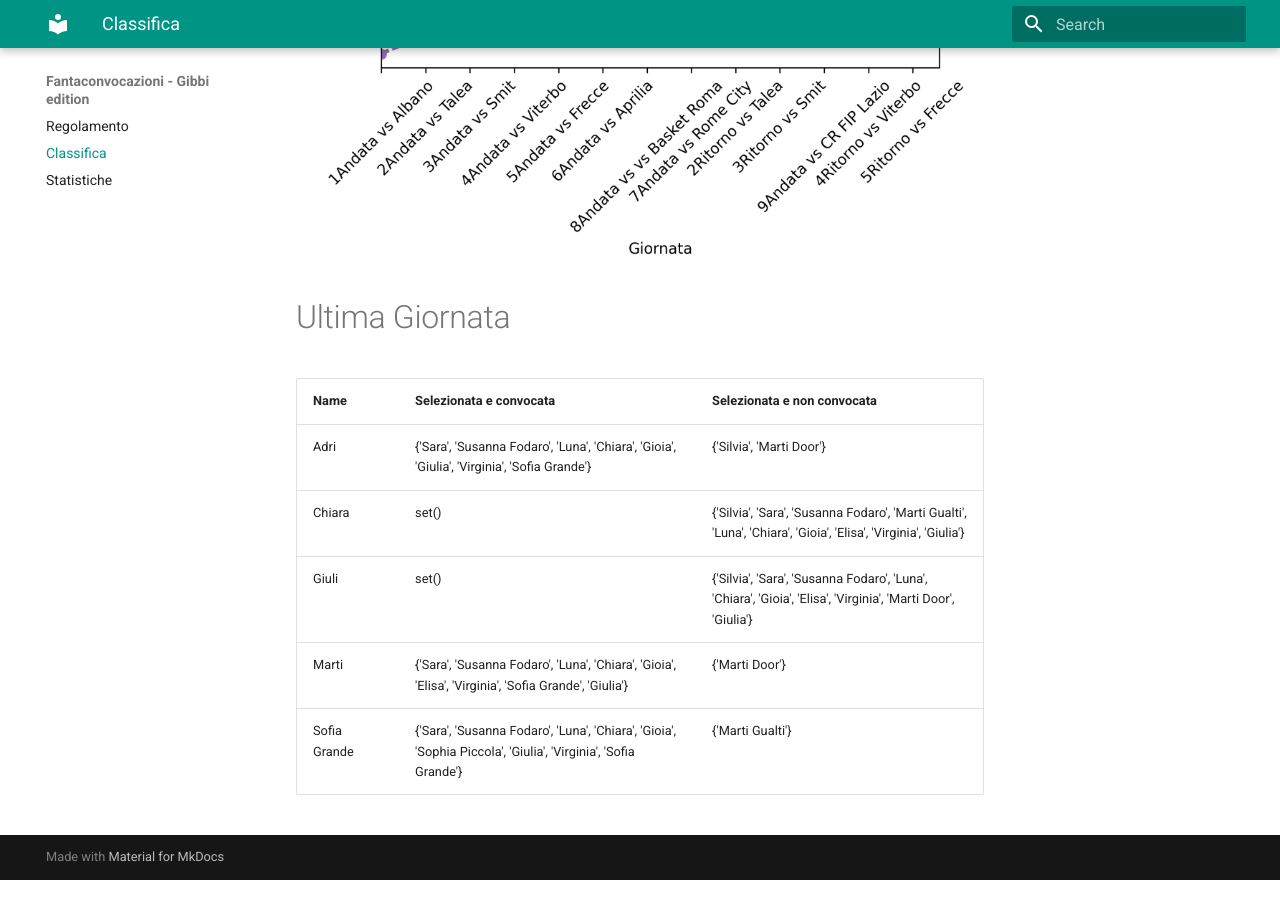
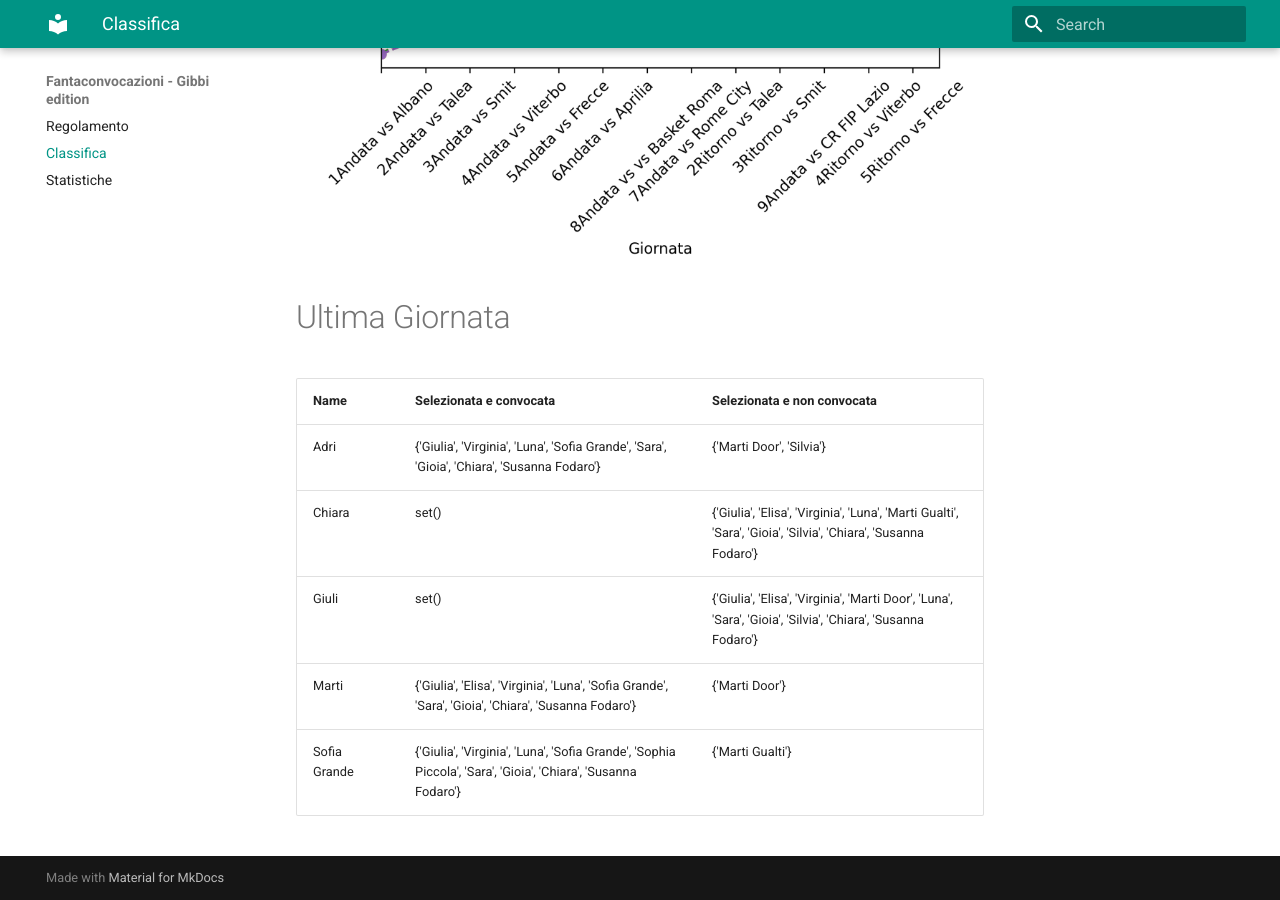
Before and after one commit to martinig94/fantagibbi, an MkDocs documentation site: the page built from docs/Classifica.md, in a window 1280 px wide and 900 px high, scrolled down 851 px. Built offline with MkDocs 1.6.1 and Material for MkDocs 9.7.7, drawn with Linux system fonts in a browser that asks for light colours.

Commit message:
Auto-update from main.py

```diff
--- a/docs/Classifica.md
+++ b/docs/Classifica.md
@@ -18,9 +18,9 @@
 <!-- START_TABLE CORRECT -->
 | Name         | Selezionata e convocata                                                                                       | Selezionata e non convocata                                                                                    |
 |:-------------|:--------------------------------------------------------------------------------------------------------------|:---------------------------------------------------------------------------------------------------------------|
-| Adri         | {'Sara', 'Susanna Fodaro', 'Luna', 'Chiara', 'Gioia', 'Giulia', 'Virginia', 'Sofia Grande'}                   | {'Silvia', 'Marti Door'}                                                                                       |
-| Chiara       | set()                                                                                                         | {'Silvia', 'Sara', 'Susanna Fodaro', 'Marti Gualti', 'Luna', 'Chiara', 'Gioia', 'Elisa', 'Virginia', 'Giulia'} |
-| Giuli        | set()                                                                                                         | {'Silvia', 'Sara', 'Susanna Fodaro', 'Luna', 'Chiara', 'Gioia', 'Elisa', 'Virginia', 'Marti Door', 'Giulia'}   |
-| Marti        | {'Sara', 'Susanna Fodaro', 'Luna', 'Chiara', 'Gioia', 'Elisa', 'Virginia', 'Sofia Grande', 'Giulia'}          | {'Marti Door'}                                                                                                 |
-| Sofia Grande | {'Sara', 'Susanna Fodaro', 'Luna', 'Chiara', 'Gioia', 'Sophia Piccola', 'Giulia', 'Virginia', 'Sofia Grande'} | {'Marti Gualti'}                                                                                               |
+| Adri         | {'Giulia', 'Virginia', 'Luna', 'Sofia Grande', 'Sara', 'Gioia', 'Chiara', 'Susanna Fodaro'}                   | {'Marti Door', 'Silvia'}                                                                                       |
+| Chiara       | set()                                                                                                         | {'Giulia', 'Elisa', 'Virginia', 'Luna', 'Marti Gualti', 'Sara', 'Gioia', 'Silvia', 'Chiara', 'Susanna Fodaro'} |
+| Giuli        | set()                                                                                                         | {'Giulia', 'Elisa', 'Virginia', 'Marti Door', 'Luna', 'Sara', 'Gioia', 'Silvia', 'Chiara', 'Susanna Fodaro'}   |
+| Marti        | {'Giulia', 'Elisa', 'Virginia', 'Luna', 'Sofia Grande', 'Sara', 'Gioia', 'Chiara', 'Susanna Fodaro'}          | {'Marti Door'}                                                                                                 |
+| Sofia Grande | {'Giulia', 'Virginia', 'Luna', 'Sofia Grande', 'Sophia Piccola', 'Sara', 'Gioia', 'Chiara', 'Susanna Fodaro'} | {'Marti Gualti'}                                                                                               |
 <!-- END_TABLE CORRECT -->
```
